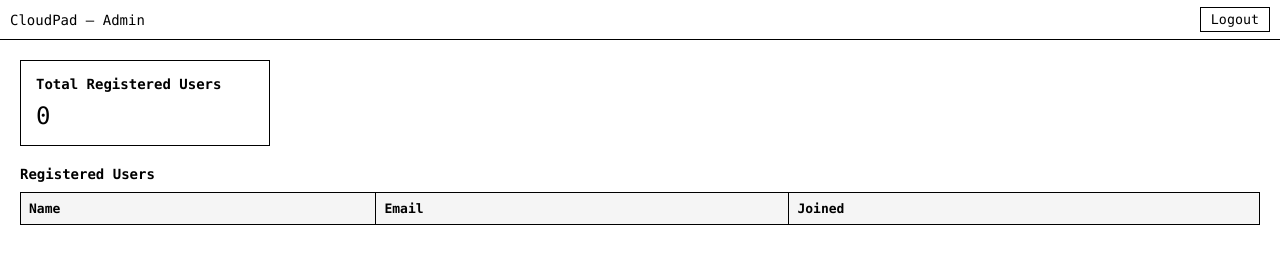
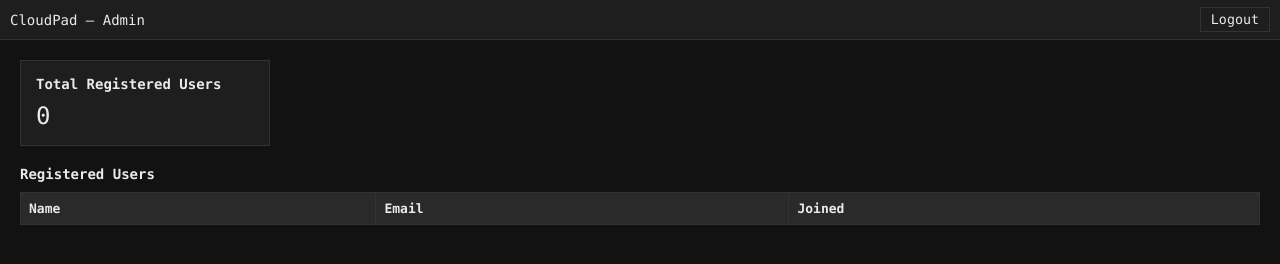
Before and after one commit to parthm21/cloudpad-backend, a website: page public/admin.html in a window 1280 px wide. Drawn offline with Linux system fonts and the light colour scheme.

Commit message:
Make admin page permanently dark theme

```diff
--- a/public/admin.css
+++ b/public/admin.css
@@ -5,24 +5,26 @@
 
 body {
   margin: 0;
-  background: white;
-  color: black;
+  background: #121212;
+  color: #eaeaea;
 }
 
 /* Top Bar */
 .topbar {
   height: 40px;
-  border-bottom: 1px solid black;
+  border-bottom: 1px solid #333;
   display: flex;
   align-items: center;
   justify-content: space-between;
   padding: 0 10px;
   font-size: 14px;
+  background: #1e1e1e;
 }
 
 .logout {
-  background: white;
-  border: 1px solid black;
+  background: #1e1e1e;
+  color: #eaeaea;
+  border: 1px solid #333;
   padding: 4px 10px;
   cursor: pointer;
 }
@@ -34,7 +36,8 @@ body {
 
 /* Stats */
 .stats {
-  border: 1px solid black;
+  background: #1e1e1e;
+  border: 1px solid #333;
   padding: 15px;
   width: 250px;
   margin-bottom: 20px;
@@ -59,15 +62,17 @@ body {
 table {
   width: 100%;
   border-collapse: collapse;
+  background: #1e1e1e;
 }
 
 th, td {
-  border: 1px solid black;
+  border: 1px solid #333;
   padding: 8px;
   font-size: 13px;
   text-align: left;
+  color: #eaeaea;
 }
 
 th {
-  background: #f5f5f5;
+  background: #2a2a2a;
 }
```
